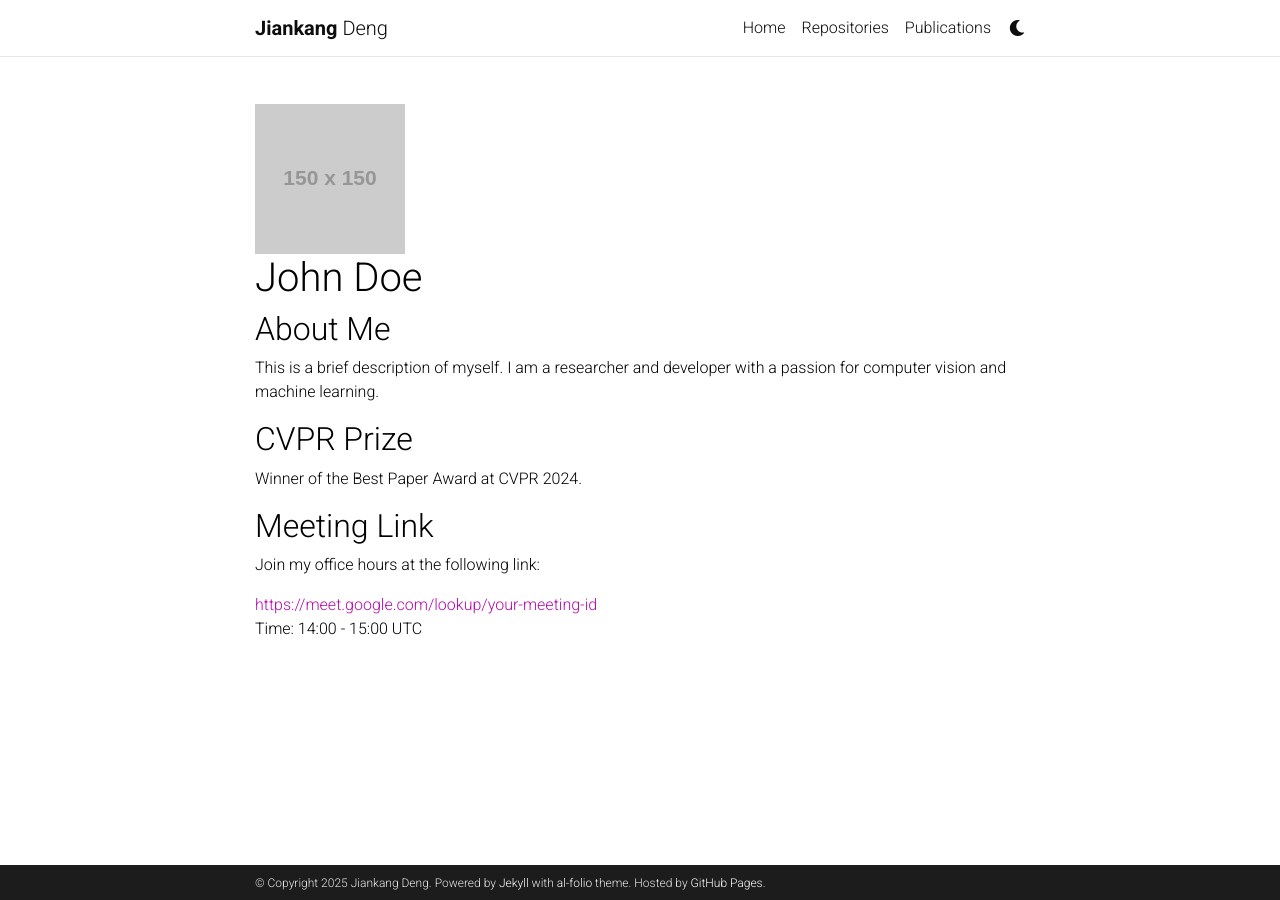
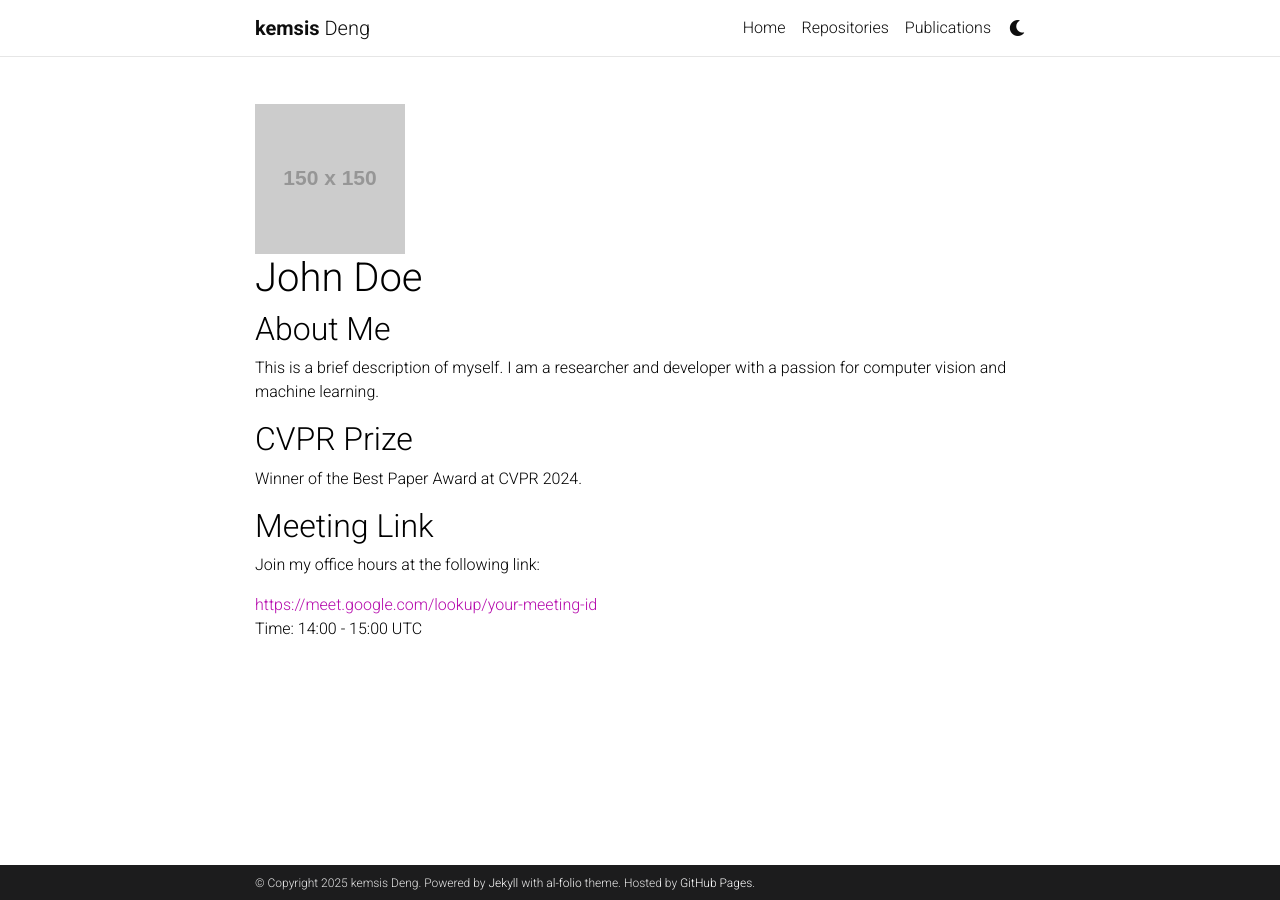
Before and after one commit to kemsis/cvpr2025, a Jekyll site: the page built from index.md, in a window 1280 px wide. Built offline with Jekyll 4.4.1, drawn with Linux system fonts in a browser that asks for light colours; comment, search, counter and statistics services are not loaded; a style sheet for code colours, icons or effects is not loaded.

Commit message:
Update _config.yml

```diff
--- a/_config.yml
+++ b/_config.yml
@@ -3,10 +3,10 @@
 # -----------------------------------------------------------------------------
 
 title: blank # the website title (if blank, full name will be used instead)
-first_name: Jiankang
+first_name: kemsis
 middle_name:
 last_name: Deng
-email: jiankangdeng@gmail.com
+email: kemsis@gmail.com
 description: Researcher in Computer Vision
 # the ">" symbol means to ignore newlines until "footer_text:"
 
@@ -19,7 +19,7 @@ keywords: computer vision, face analysis  # add your own keywords or leave empty
 lang: en # the language of your site (for example: en, fr, cn, ru, etc.)
 icon: ⚛️  # the emoji used as the favicon (alternatively, provide image name in /assets/img/)
 
-url: https://jiankangdeng.github.io/ # the base hostname & protocol for your site
+url: https://kemsis.github.io/ # the base hostname & protocol for your site
 baseurl:  # the subpath of your site, e.g. /blog/
 last_updated: false # set to true if you want to display last updated in the footer
 impressum_path:  # set to path to include impressum link in the footer, use the same path as permalink in a page, helps to conform with EU GDPR
```
